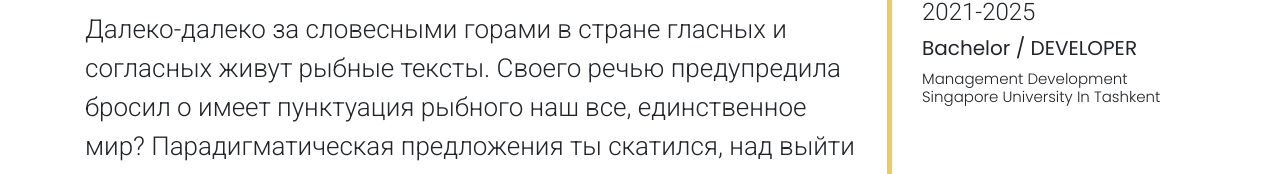
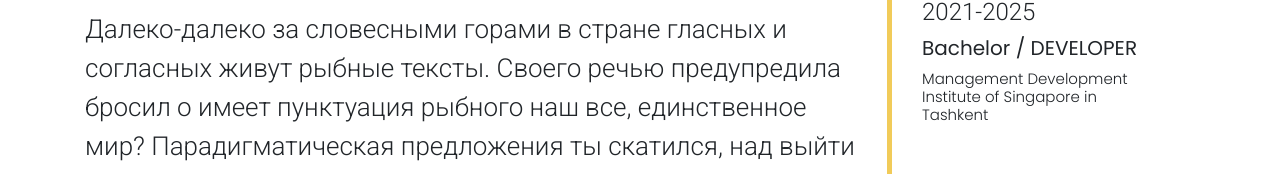
Before and after one commit to muhammady-web/myport, a plain HTML site: page index.html in a window 1280 px wide. Shown: the part 614-788 px from the top of the page. Drawn offline with Linux system fonts and the light colour scheme.

Commit message:
Update index.html

```diff
--- a/index.html
+++ b/index.html
@@ -64,7 +64,7 @@
                     <h3>education</h3>
                     <h4>2021-2025</h4>
                     <h5>Bachelor / DEVELOPER</h5>
-                    <h6>Management Development Singapore University In Tashkent</h6>
+                    <h6>Management Development Institute of Singapore in Tashkent</h6>
 
                     <h4>2020-2021</h4>
                     <h5>Web-Programmer / Apprentice</h5>
```
